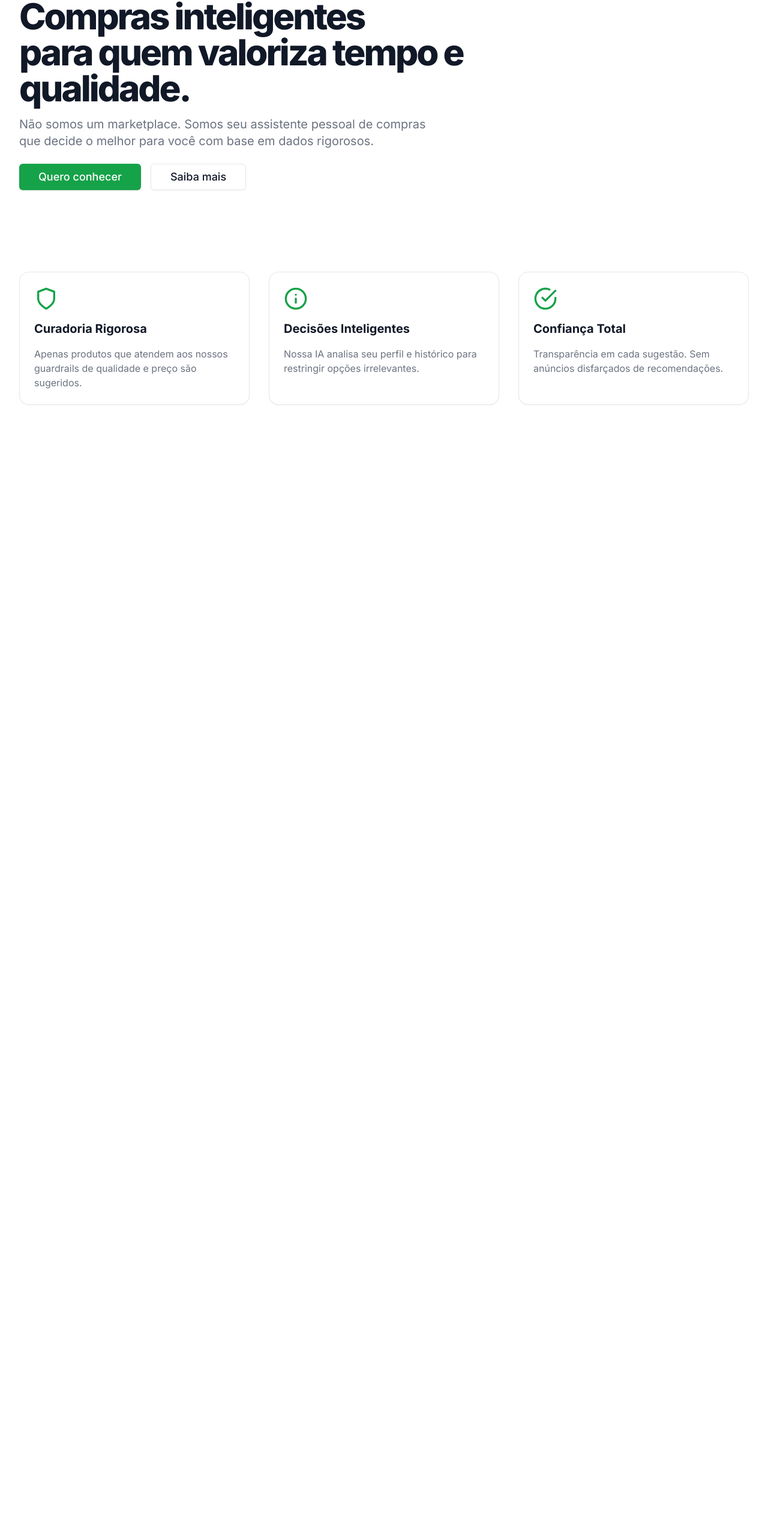
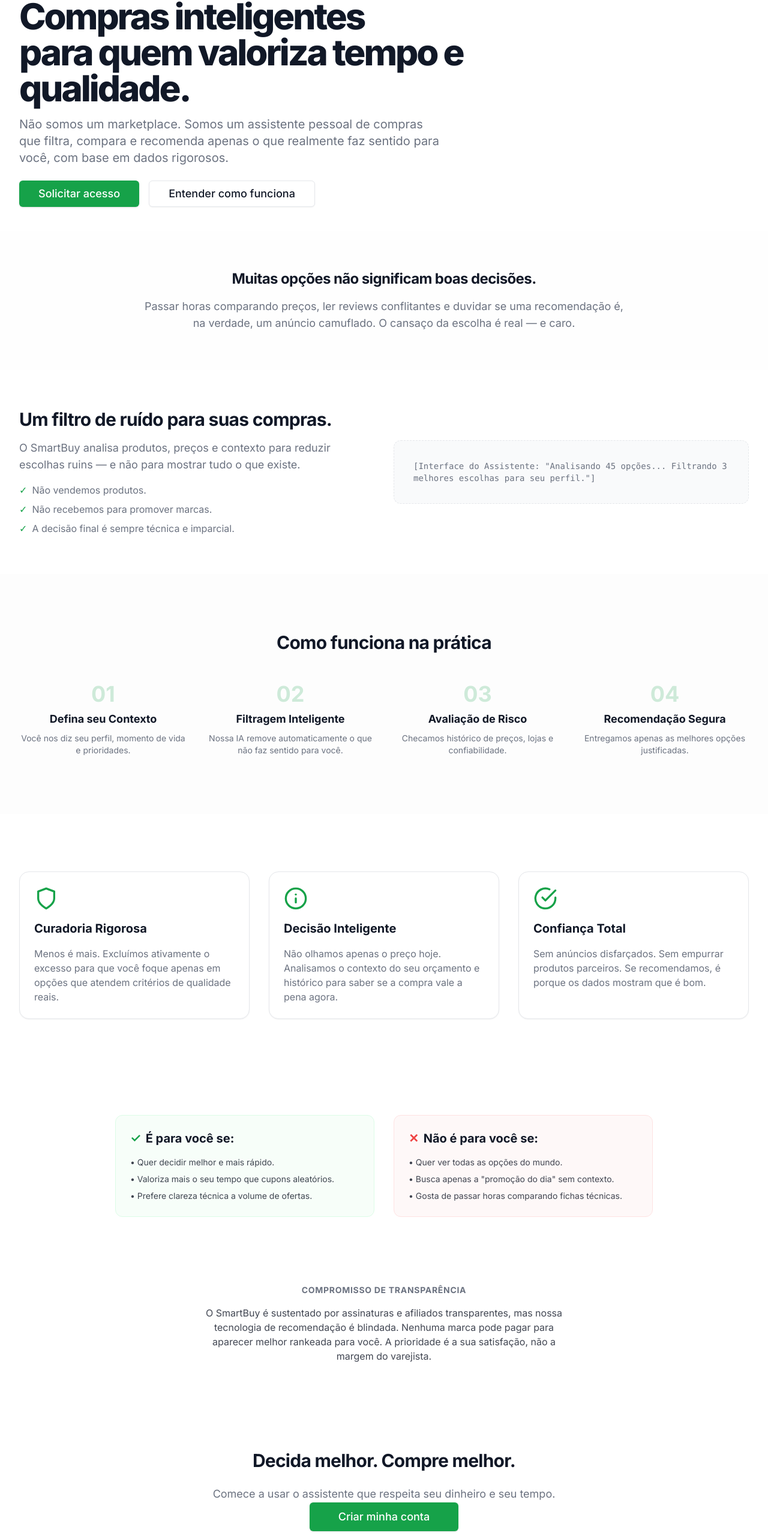
Before and after one commit to nicoolasmr/SMARTBUY, a Next.js app: page / in a window 1280 px wide. Shown: the part 108-2674 px from the top of the page at 60% size. Before the commit the page ends 879 px from the top, so only its background shows below. Built offline with nearby package versions, Linux system fonts and the light colour scheme.

Commit message:
chore: refine landing page copy for clarity and positioning

```diff
--- a/src/app/(marketing)/page.tsx
+++ b/src/app/(marketing)/page.tsx
@@ -22,6 +22,7 @@
             </header>
 
             <main className="flex-1">
+                {/* 1. HERO SECTION */}
                 <section className="container grid items-center gap-6 pb-8 pt-6 md:py-10">
                     <div className="flex max-w-[980px] flex-col items-start gap-4">
                         <h1 className="text-3xl font-extrabold leading-tight tracking-tighter sm:text-3xl md:text-5xl lg:text-6xl">
@@ -29,21 +30,89 @@
                             para quem valoriza tempo e qualidade.
                         </h1>
                         <p className="max-w-[700px] text-lg text-muted-foreground sm:text-xl">
-                            Não somos um marketplace. Somos seu assistente pessoal de compras que decide o melhor para você com base em dados rigorosos.
+                            Não somos um marketplace. Somos um assistente pessoal de compras que filtra, compara e recomenda apenas o que realmente faz sentido para você, com base em dados rigorosos.
                         </p>
                     </div>
                     <div className="flex gap-4">
                         <Link href="/signup">
                             <Button size="lg" className="text-lg px-8">
-                                Quero conhecer
+                                Solicitar acesso
                             </Button>
                         </Link>
-                        <Button size="lg" variant="outline" className="text-lg px-8">
-                            Saiba mais
-                        </Button>
+                        <Link href="#how-it-works">
+                            <Button size="lg" variant="outline" className="text-lg px-8">
+                                Entender como funciona
+                            </Button>
+                        </Link>
                     </div>
                 </section>
 
+                {/* 2. O PROBLEMA INVISÍVEL */}
+                <section className="container py-12 md:py-16 bg-muted/20">
+                    <div className="max-w-[800px] mx-auto text-center space-y-4">
+                        <h2 className="text-2xl font-bold tracking-tight">Muitas opções não significam boas decisões.</h2>
+                        <p className="text-lg text-muted-foreground">
+                            Passar horas comparando preços, ler reviews conflitantes e duvidar se uma recomendação é, na verdade, um anúncio camuflado. O cansaço da escolha é real — e caro.
+                        </p>
+                    </div>
+                </section>
+
+                {/* 3. O QUE É O SMARTBUY */}
+                <section className="container py-12 md:py-16">
+                    <div className="grid gap-8 md:grid-cols-2 items-center">
+                        <div className="space-y-4">
+                            <h2 className="text-3xl font-bold tracking-tight">Um filtro de ruído para suas compras.</h2>
+                            <p className="text-muted-foreground text-lg">
+                                O SmartBuy analisa produtos, preços e contexto para reduzir escolhas ruins — e não para mostrar tudo o que existe.
+                            </p>
+                            <ul className="space-y-2 text-muted-foreground">
+                                <li className="flex items-center gap-2">
+                                    <span className="text-primary">✓</span> Não vendemos produtos.
+                                </li>
+                                <li className="flex items-center gap-2">
+                                    <span className="text-primary">✓</span> Não recebemos para promover marcas.
+                                </li>
+                                <li className="flex items-center gap-2">
+                                    <span className="text-primary">✓</span> A decisão final é sempre técnica e imparcial.
+                                </li>
+                            </ul>
+                        </div>
+                        <div className="p-8 bg-muted rounded-xl flex items-center justify-center text-muted-foreground text-sm font-mono border border-dashed">
+                            [Interface do Assistente: "Analisando 45 opções... Filtrando 3 melhores escolhas para seu perfil."]
+                        </div>
+                    </div>
+                </section>
+
+                {/* 4. COMO FUNCIONA */}
+                <section id="how-it-works" className="container py-12 md:py-24 bg-muted/40">
+                    <div className="text-center mb-12">
+                        <h2 className="text-3xl font-bold tracking-tight">Como funciona na prática</h2>
+                    </div>
+                    <div className="grid gap-8 md:grid-cols-4 text-center">
+                        <div className="space-y-2">
+                            <div className="text-4xl font-bold text-primary/20">01</div>
+                            <h3 className="font-bold text-lg">Defina seu Contexto</h3>
+                            <p className="text-muted-foreground text-sm">Você nos diz seu perfil, momento de vida e prioridades.</p>
+                        </div>
+                        <div className="space-y-2">
+                            <div className="text-4xl font-bold text-primary/20">02</div>
+                            <h3 className="font-bold text-lg">Filtragem Inteligente</h3>
+                            <p className="text-muted-foreground text-sm">Nossa IA remove automaticamente o que não faz sentido para você.</p>
+                        </div>
+                        <div className="space-y-2">
+                            <div className="text-4xl font-bold text-primary/20">03</div>
+                            <h3 className="font-bold text-lg">Avaliação de Risco</h3>
+                            <p className="text-muted-foreground text-sm">Checamos histórico de preços, lojas e confiabilidade.</p>
+                        </div>
+                        <div className="space-y-2">
+                            <div className="text-4xl font-bold text-primary/20">04</div>
+                            <h3 className="font-bold text-lg">Recomendação Segura</h3>
+                            <p className="text-muted-foreground text-sm">Entregamos apenas as melhores opções justificadas.</p>
+                        </div>
+                    </div>
+                </section>
+
+                {/* 5. BENEFÍCIOS (PILARES) */}
                 <section className="container grid gap-8 py-12 md:py-24 lg:grid-cols-3">
                     <Card className="p-6 flex flex-col gap-4">
                         <div className="h-10 w-10 text-primary">
@@ -51,16 +120,16 @@
                         </div>
                         <h3 className="text-xl font-bold">Curadoria Rigorosa</h3>
                         <p className="text-muted-foreground">
-                            Apenas produtos que atendem aos nossos guardrails de qualidade e preço são sugeridos.
+                            Menos é mais. Excluímos ativamente o excesso para que você foque apenas em opções que atendem critérios de qualidade reais.
                         </p>
                     </Card>
                     <Card className="p-6 flex flex-col gap-4">
                         <div className="h-10 w-10 text-primary">
                             <svg xmlns="http://www.w3.org/2000/svg" viewBox="0 0 24 24" fill="none" stroke="currentColor" strokeWidth="2" strokeLinecap="round" strokeLinejoin="round"><circle cx="12" cy="12" r="10" /><path d="M12 16v-4" /><path d="M12 8h.01" /></svg>
                         </div>
-                        <h3 className="text-xl font-bold">Decisões Inteligentes</h3>
+                        <h3 className="text-xl font-bold">Decisão Inteligente</h3>
                         <p className="text-muted-foreground">
-                            Nossa IA analisa seu perfil e histórico para restringir opções irrelevantes.
+                            Não olhamos apenas o preço hoje. Analisamos o contexto do seu orçamento e histórico para saber se a compra vale a pena agora.
                         </p>
                     </Card>
                     <Card className="p-6 flex flex-col gap-4">
@@ -69,9 +138,62 @@
                         </div>
                         <h3 className="text-xl font-bold">Confiança Total</h3>
                         <p className="text-muted-foreground">
-                            Transparência em cada sugestão. Sem anúncios disfarçados de recomendações.
+                            Sem anúncios disfarçados. Sem empurrar produtos parceiros. Se recomendamos, é porque os dados mostram que é bom.
                         </p>
                     </Card>
+                </section>
+
+                {/* 6. PARA QUEM É */}
+                <section className="container py-12 md:py-16 border-t md:border-none">
+                    <div className="grid gap-8 md:grid-cols-2 max-w-4xl mx-auto">
+                        <div className="space-y-4 p-6 bg-green-50/50 dark:bg-green-900/10 rounded-xl border border-green-100 dark:border-green-900/20">
+                            <h3 className="font-bold text-xl flex items-center gap-2">
+                                <span className="text-green-600 font-extrabold">✓</span> É para você se:
+                            </h3>
+                            <ul className="space-y-2 text-sm text-foreground/80">
+                                <li>• Quer decidir melhor e mais rápido.</li>
+                                <li>• Valoriza mais o seu tempo que cupons aleatórios.</li>
+                                <li>• Prefere clareza técnica a volume de ofertas.</li>
+                            </ul>
+                        </div>
+                        <div className="space-y-4 p-6 bg-red-50/50 dark:bg-red-900/10 rounded-xl border border-red-100 dark:border-red-900/20">
+                            <h3 className="font-bold text-xl flex items-center gap-2">
+                                <span className="text-red-500 font-extrabold">✕</span> Não é para você se:
+                            </h3>
+                            <ul className="space-y-2 text-sm text-foreground/80">
+                                <li>• Quer ver todas as opções do mundo.</li>
+                                <li>• Busca apenas a "promoção do dia" sem contexto.</li>
+                                <li>• Gosta de passar horas comparando fichas técnicas.</li>
+                            </ul>
+                        </div>
+                    </div>
+                </section>
+
+                {/* 7. TRANSPARÊNCIA */}
+                <section className="container py-12 text-center max-w-[700px] mx-auto">
+                    <h3 className="text-sm font-bold uppercase tracking-wider text-muted-foreground mb-4">Compromisso de Transparência</h3>
+                    <p className="text-foreground/80">
+                        O SmartBuy é sustentado por assinaturas e afiliados transparentes, mas nossa tecnologia de recomendação é blindada.
+                        Nenhuma marca pode pagar para aparecer melhor rankeada para você. A prioridade é a sua satisfação, não a margem do varejista.
+                    </p>
+                </section>
+
+                {/* 8. CTA FINAL */}
+                <section className="container py-24 text-center">
+                    <div className="max-w-[600px] mx-auto space-y-6">
+                        <h2 className="text-3xl font-bold tracking-tight">Decida melhor. Compre melhor.</h2>
+                        <p className="text-lg text-muted-foreground">
+                            Comece a usar o assistente que respeita seu dinheiro e seu tempo.
+                        </p>
+                        <Link href="/signup">
+                            <Button size="lg" className="w-full sm:w-auto px-12 text-lg h-12">
+                                Criar minha conta
+                            </Button>
+                        </Link>
+                        <p className="text-xs text-muted-foreground">
+                            Acesso simples. Sem compromisso agressivo.
+                        </p>
+                    </div>
                 </section>
             </main>
         </div>
```
